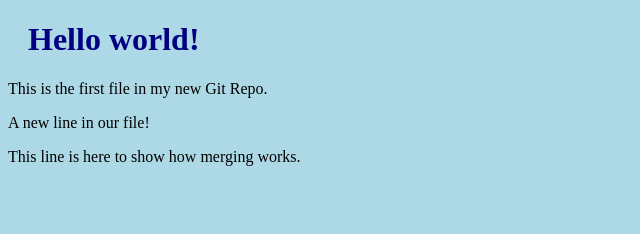
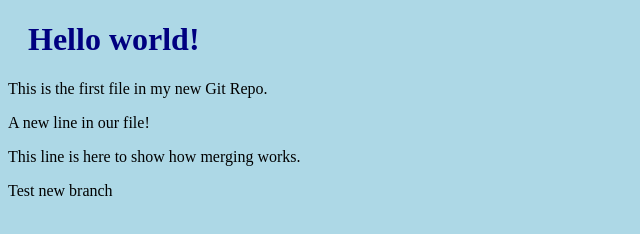
Before and after one commit to parisa-akhbari/hello-world, a plain HTML site: page index.html in a window 1280 px wide. Shown: the whole page, without its empty margins (0-640 px from the left). Drawn offline with Linux system fonts and the light colour scheme.

Commit message:
Update index.html with new line branch

```diff
--- a/index.html
+++ b/index.html
@@ -10,5 +10,6 @@
 <p>This is the first file in my new Git Repo.</p>
 <p>A new line in our file!</p>
 <p>This line is here to show how merging works.</p>
+<p>Test new branch</p>
 </body>
 </html>
```
